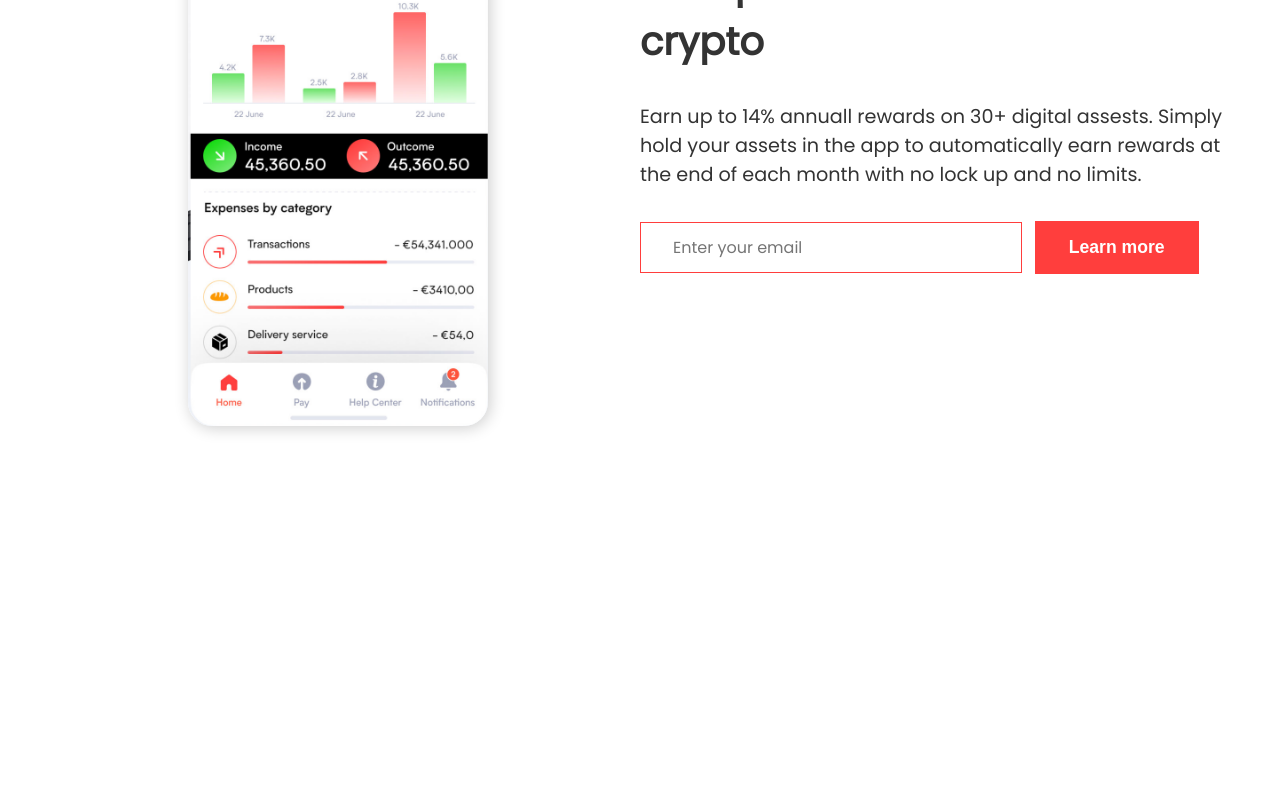
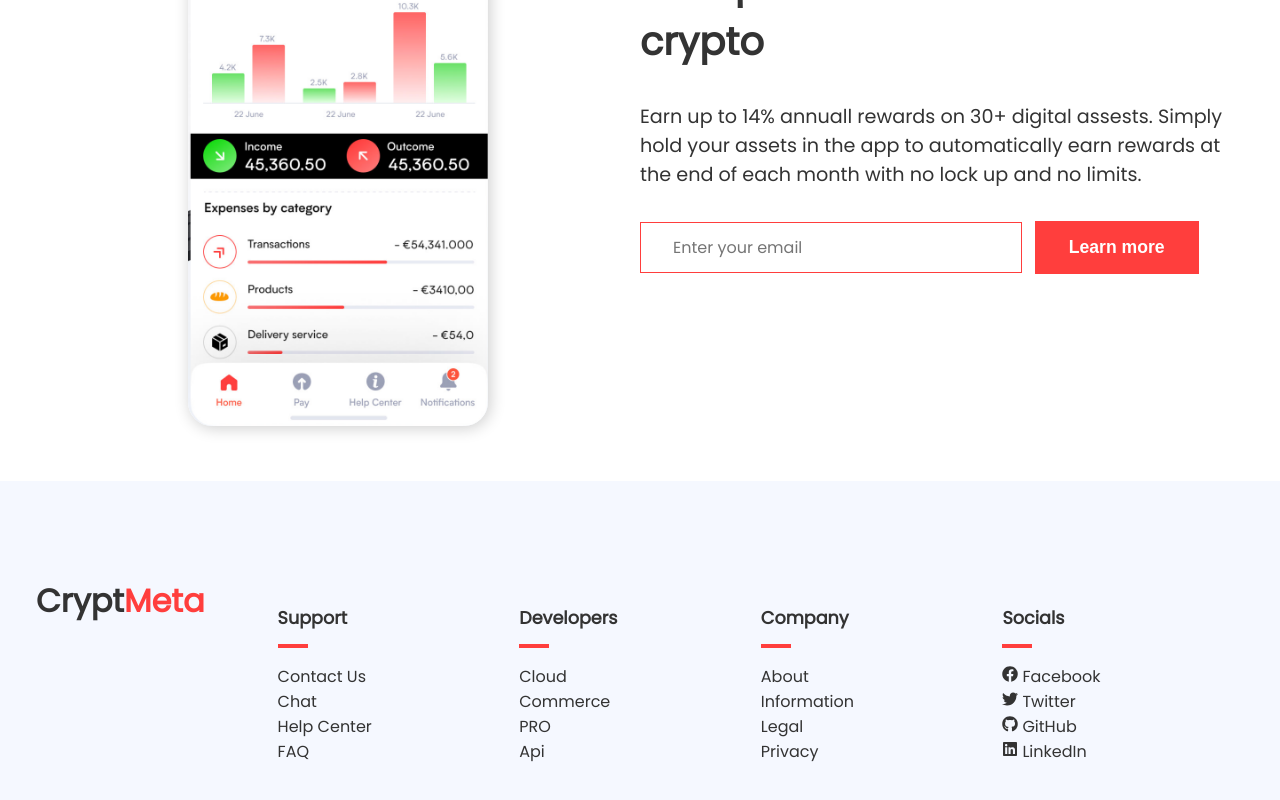
Before and after one commit to larrybabs/crypto-web-landing-page, a React (Create React App) app: page / in a window 1280 px wide. Shown: the part 962-1762 px from the top of the page. Before the commit the page ends 1443 px from the top, so only its background shows below. Built offline with nearby package versions, Linux system fonts and the light colour scheme; no server answers.

Commit message:
add footer section

```diff
--- a/src/App.js
+++ b/src/App.js
@@ -1,4 +1,5 @@
 import Featured from "./components/Featured";
+import Footer from "./components/Footer";
 import Hero from "./components/Hero";
 import Navbar from "./components/Navbar";
 import Start from "./components/Start";
@@ -11,6 +12,7 @@ function App() {
   <Hero />
   <Featured />
   <Start />
+  <Footer />
     </>
   );
 }
--- /dev/null
+++ b/src/components/Footer.css
@@ -0,0 +1,44 @@
+.footer{
+    background-color: var(--background);
+    padding: 5rem 0;
+    clip-path: polygon(0 0, 100% 10%, 100% 100%, 0% 10 0%);
+
+}
+.footer h1{
+    font-size: 2rem;
+}
+
+.footer .container{
+    display: grid;
+    grid-template-columns: repeat(5, 1fr );
+    justify-content: space-between;
+    padding: 1rem;
+}
+.footer .col{
+    display: flex;
+    flex-direction: column;
+}
+.footer .bar{
+    width: 30px;
+    border-bottom: 4px solid var(--primary);
+    margin: 1rem 0 ;
+}
+.footer a{
+    font-size: 1rem ;
+}
+.footer .icon{
+    color: #333;
+    margin-right: 4px;
+}
+.footer h5{
+    margin-top: 2rem;
+}
+
+@media screen and (max-width:940px){
+    .footer .container{
+        grid-template-columns: repeat(2,1fr);
+    }
+    .footer .col-1{
+        display: none;
+    }
+}
--- /dev/null
+++ b/src/components/Footer.js
@@ -0,0 +1,50 @@
+import React from 'react';
+import './Footer.css'
+import { FaTwitter,FaLinkedin,FaFacebook, FaGithub, } from 'react-icons/fa';
+
+const Footer = () => {
+  return (
+    <div className="footer">
+        <div className="container">
+        <div className="col col-1">
+            <h1>Crypt<span className="primary">Meta</span></h1>
+        </div>
+        <div className="col">
+            <h5>Support</h5>
+            <span className="bar"></span>
+                <a href="/">Contact Us</a>
+                <a href="/">Chat</a>
+                <a href="/">Help Center</a>
+                <a href="/">FAQ</a>
+
+        </div>
+        <div className="col">
+            <h5>Developers</h5>
+            <span className="bar"></span>
+                <a href="/">Cloud</a>
+                <a href="/">Commerce</a>
+                <a href="/">PRO</a>
+                <a href="/">Api</a>
+        </div>
+        <div className="col">
+            <h5>Company</h5>
+            <span className="bar"></span>
+                <a href="/">About</a>
+                <a href="/">Information</a>
+                <a href="/">Legal</a>
+                <a href="/">Privacy</a>
+        </div>
+        <div className="col">
+            <h5>Socials</h5>
+            <span className="bar"></span>
+                <a href="/"><FaFacebook className="icon"/>Facebook</a>
+                <a href="/"><FaTwitter className="icon"/>Twitter</a>
+                <a href="/"><FaGithub className="icon"/>GitHub</a>
+                <a href="/"><FaLinkedin className="icon"/>LinkedIn</a>
+        </div>
+        </div>
+    </div>
+  );
+}
+
+export default Footer;
```
